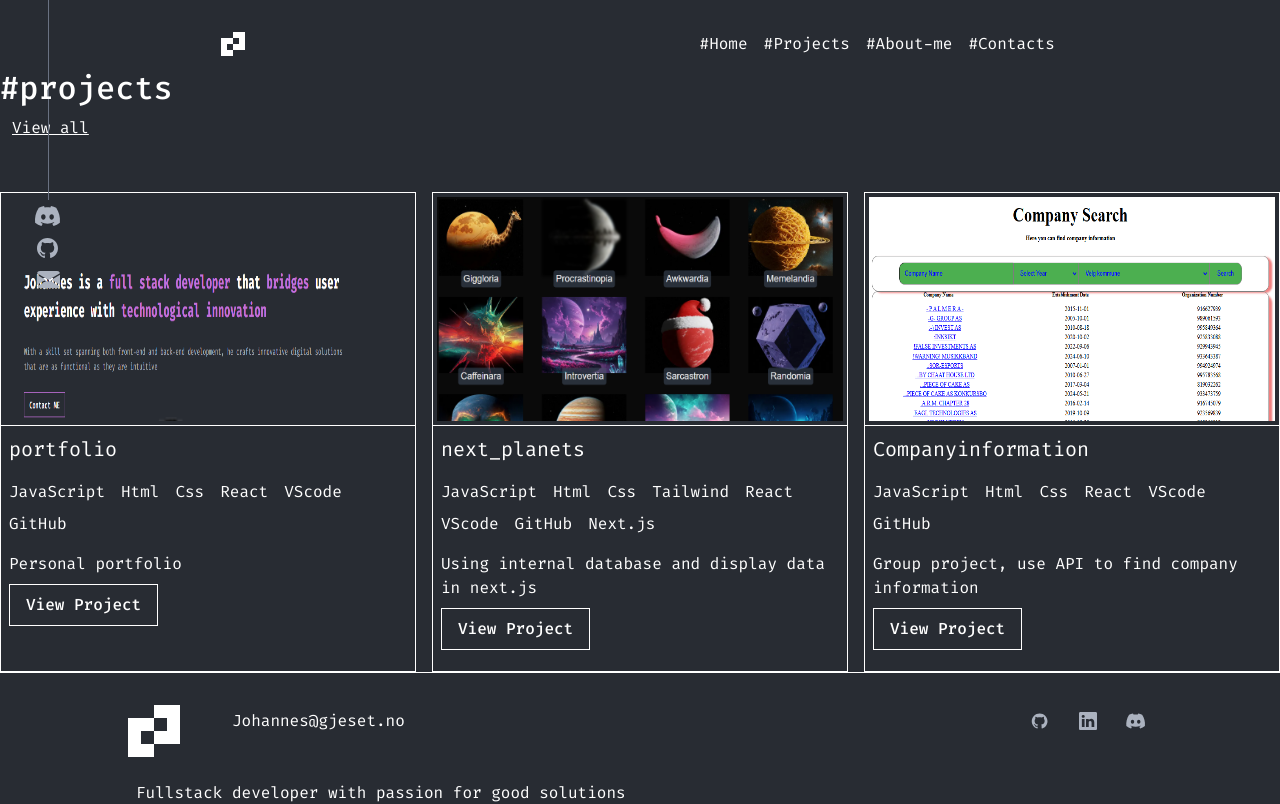
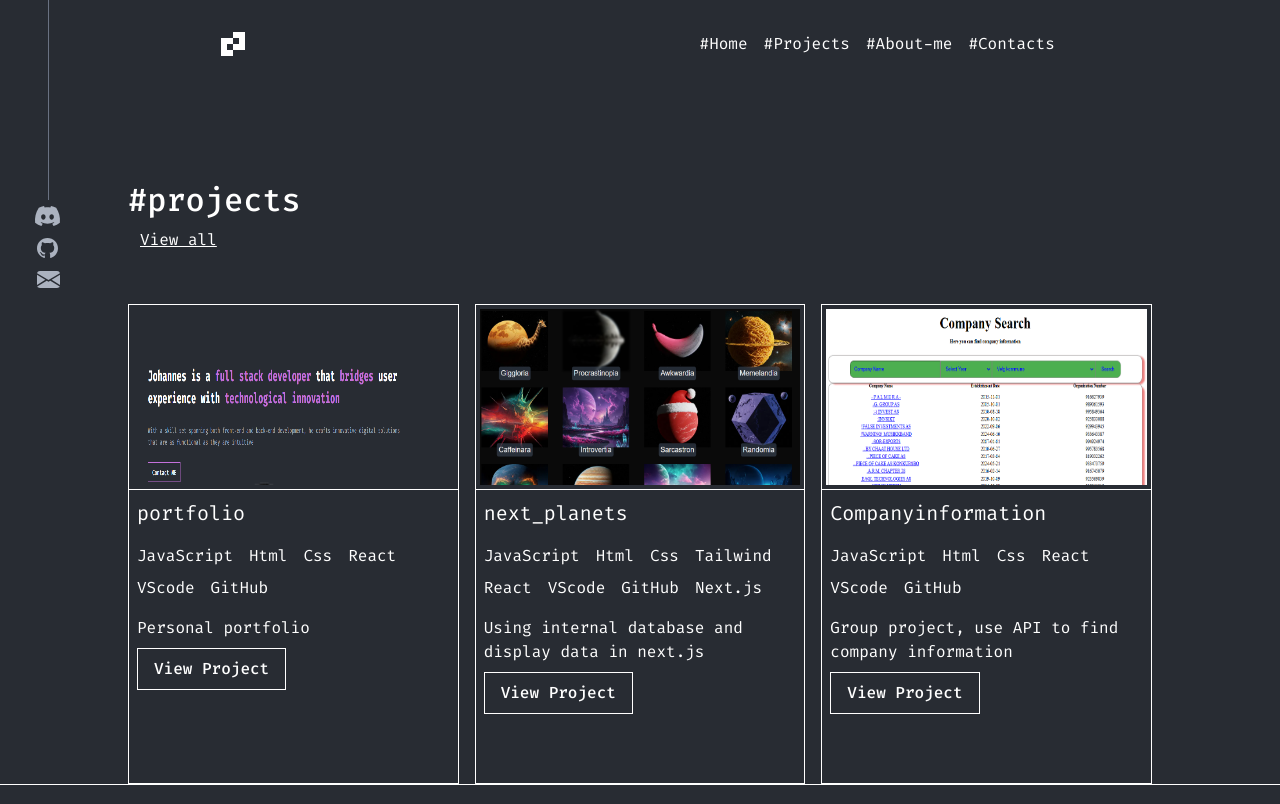
Before and after one commit to johannes-code/portfolio_v2, a React (Vite) app: page /project in a window 1280 px wide. Shown: the top 804 px of the page. Built offline with nearby package versions, Linux system fonts and the light colour scheme.

Commit message:
updated styiling, for the project page

```diff
--- a/src/App.jsx
+++ b/src/App.jsx
@@ -11,11 +11,13 @@ function App() {
   return (
     <Router>
       <Header />
-      <Routes>
-        <Route path="/" element={<LandingPage />} />
-        <Route path="/project" element={<Projects />} />
-        <Route path="/project/:id" element={<ProjectsExpanded />} />
-      </Routes>
+      <div className="container_content">
+        <Routes>
+          <Route path="/" element={<LandingPage />} />
+          <Route path="/project" element={<Projects />} />
+          <Route path="/project/:id" element={<ProjectsExpanded />} />
+        </Routes>
+      </div>
       <Footer />
     </Router>
   );
--- a/src/landing/projects/Projects.jsx
+++ b/src/landing/projects/Projects.jsx
@@ -12,7 +12,7 @@ export const Projects = () => {
     <section className={styles.projects} id="projects">
       <div className={styles.projects_header}>
         <h2 className={styles.h2}>{projectPageData.title}</h2>
-        <Link className={styles.projects_link} to="/projectsExpanded">
+        <Link className={styles.projects_link} to="/project">
           {projectPageData.button}
         </Link>
       </div>
--- a/src/landing/projects/projectsExpanded/ProjectsExpanded.jsx
+++ b/src/landing/projects/projectsExpanded/ProjectsExpanded.jsx
@@ -1,4 +1,4 @@
-import { useParams } from 'react-router-dom';
+import { useParams } from "react-router-dom";
 import data from "/src/locales/en.json";
 
 export const ProjectsExpanded = () => {
@@ -14,7 +14,9 @@ export const ProjectsExpanded = () => {
       <h2>{project.name}</h2>
       <img src={project.screenshot} alt={project.name} />
       <p>{project.description}</p>
-      <a href={project.link} target="_blank" rel="noopener noreferrer">Project Link</a>
+      <a href={project.link} target="_blank" rel="noopener noreferrer">
+        Project Link
+      </a>
 
       <h3>Long Description</h3>
       {project.long_desc.map((item, index) => (
```
